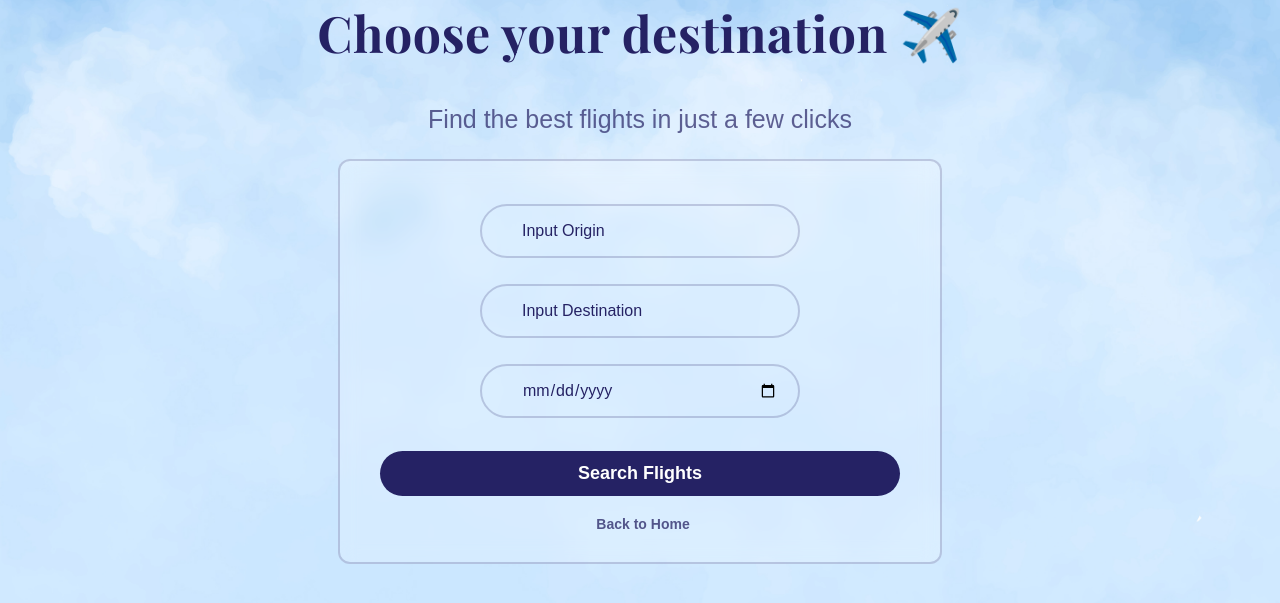
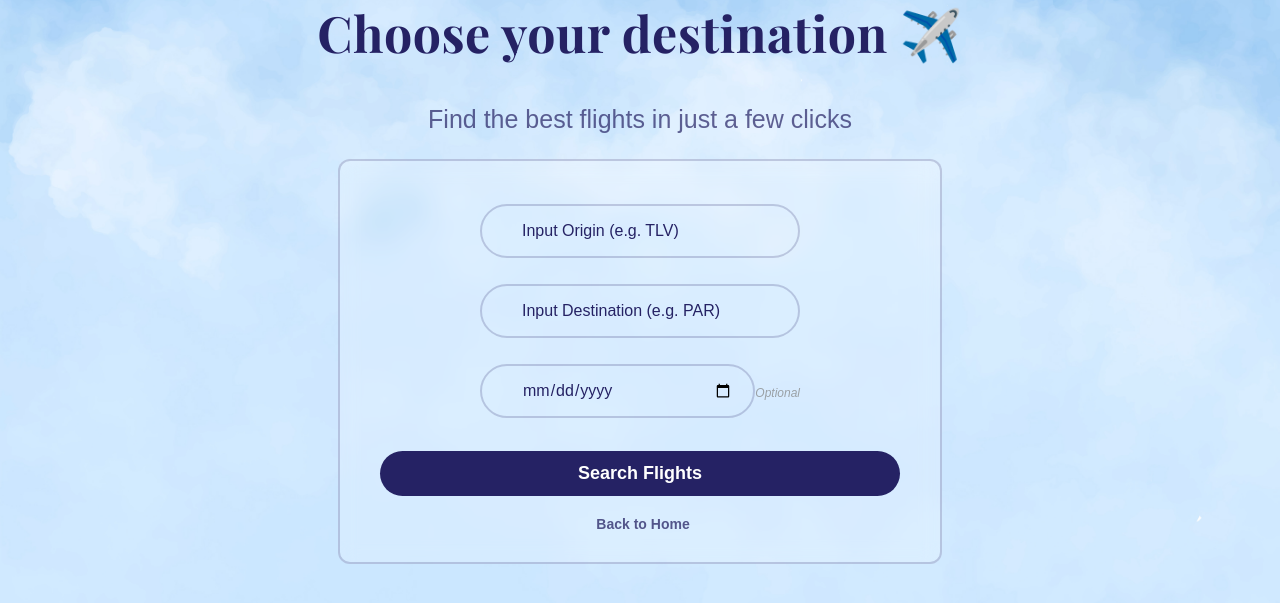
Before and after one commit to Ellibrinker/FlyTAU, a Flask app: page /search_flights in a window 1280 px wide. Shown: the part 161-764 px from the top of the page. Run offline with Flask 3, Linux system fonts and the light colour scheme; some libraries are stand-ins or nearby versions.

Commit message:
optional

```diff
--- a/static/search_flights.css
+++ b/static/search_flights.css
@@ -245,3 +245,11 @@ a button {
 a button:hover {
     background-color: #130f42;
 }
+
+.optional-hint {
+  display: block;
+  margin-top: 4px;
+  font-size: 0.75rem;
+  color: #9aa0a6;
+  font-style: italic;
+}
--- a/templates/search_flights.html
+++ b/templates/search_flights.html
@@ -40,7 +40,7 @@
         <input
           type="text"
           name="origin"
-          placeholder="Input Origin"
+          placeholder="Input Origin (e.g. TLV)"
           value="{{ origin or request.args.get('origin', '') }}"
         >
         <i class='bxr bx-plane-take-off'></i>
@@ -50,7 +50,7 @@
         <input
           type="text"
           name="destination"
-          placeholder="Input Destination"
+          placeholder="Input Destination (e.g. PAR)"
           value="{{ destination or request.args.get('destination', '') }}"
         >
         <i class='bxr bx-plane-land'></i>
@@ -63,6 +63,7 @@
           name="departure_date"
           value="{{ departure_date or '' }}"
         >
+        <small class="optional-hint">Optional</small>
       </div>
 
       <button type="submit">Search Flights</button>
```
